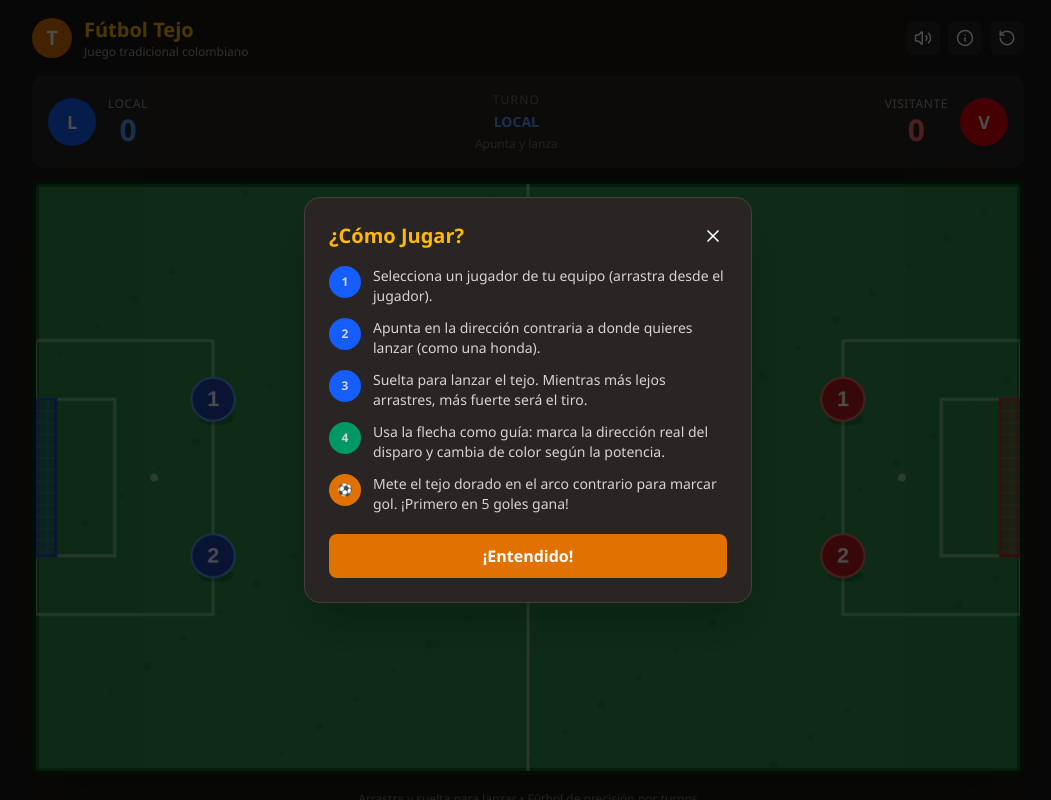
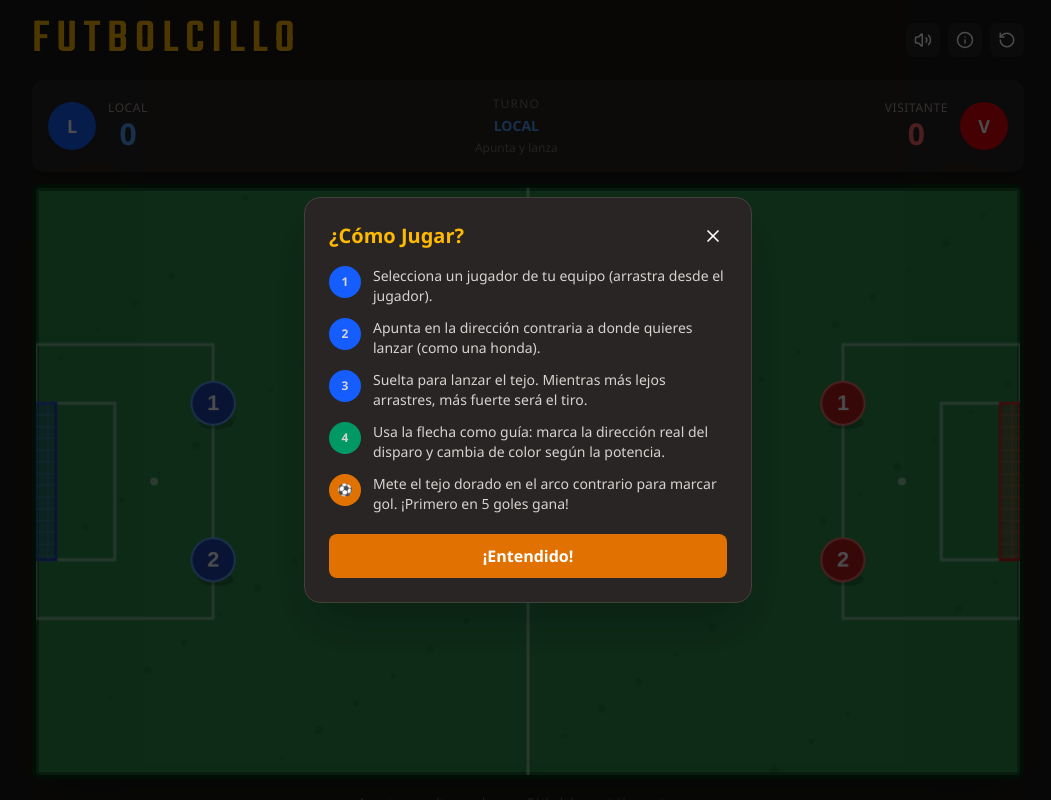
Before and after one commit to Fierillo/Futbolcillo, a React (Vite) app: page / in a window 1280 px wide. Shown: the whole page, without its empty margins (112-1163 px from the left). Built offline with nearby package versions, Linux system fonts and the light colour scheme.

Commit message:
style: rename and restyle Futbolcillo header

```diff
--- a/index.html
+++ b/index.html
@@ -3,7 +3,7 @@
   <head>
     <meta charset="UTF-8" />
     <meta name="viewport" content="width=device-width, initial-scale=1.0" />
-    <title>Fútbol Tejo - Juego Tradicional Colombiano</title>
+    <title>Futbolcillo</title>
   </head>
   <body>
     <div id="root"></div>
--- a/src/App.tsx
+++ b/src/App.tsx
@@ -125,14 +125,10 @@ export default function App() {
     <div className="min-h-screen bg-stone-900 text-white flex flex-col items-center select-none">
       {/* Header */}
       <header className="w-full max-w-5xl px-4 py-4 flex items-center justify-between">
-        <div className="flex items-center gap-3">
-          <div className="w-10 h-10 rounded-full bg-amber-600 flex items-center justify-center">
-            <span className="text-xl font-bold">T</span>
-          </div>
-          <div>
-            <h1 className="text-xl font-bold text-amber-400">Fútbol Tejo</h1>
-            <p className="text-xs text-stone-400">Juego tradicional colombiano</p>
-          </div>
+        <div>
+          <h1 className="title-font text-4xl leading-none tracking-[0.14em] text-amber-400 uppercase drop-shadow-[0_2px_0_rgba(0,0,0,0.35)] sm:text-5xl">
+            Futbolcillo
+          </h1>
         </div>
 
         <div className="flex items-center gap-2">
--- a/src/index.css
+++ b/src/index.css
@@ -1,3 +1,4 @@
+@import url('https://fonts.googleapis.com/css2?family=Teko:wght@500;600;700&display=swap');
 @import "tailwindcss";
 
 html, body, #root {
@@ -11,3 +12,7 @@ body {
   background-color: #1c1917;
   font-family: 'Segoe UI', system-ui, -apple-system, sans-serif;
 }
+
+.title-font {
+  font-family: 'Teko', 'Arial Narrow', sans-serif;
+}
```
